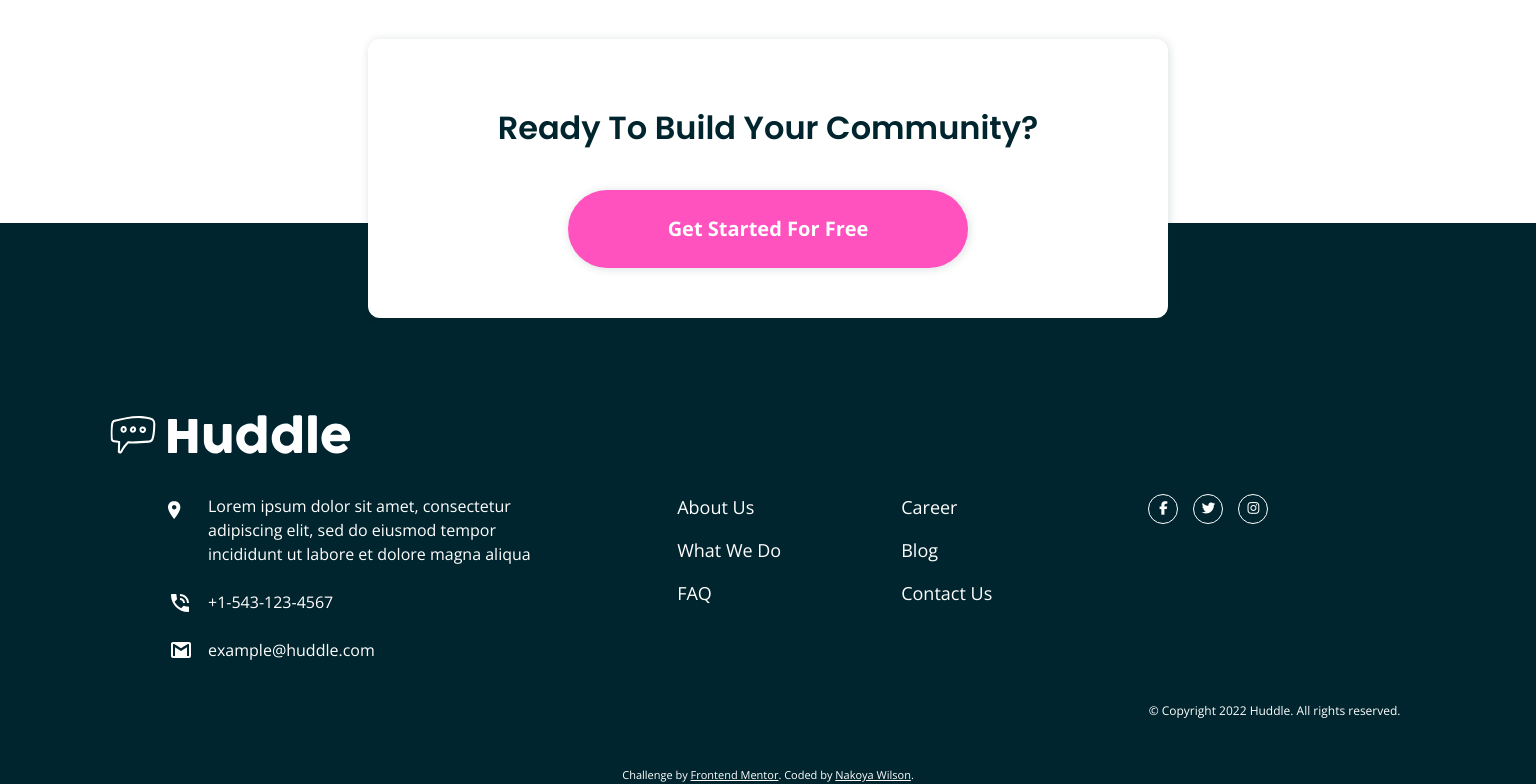
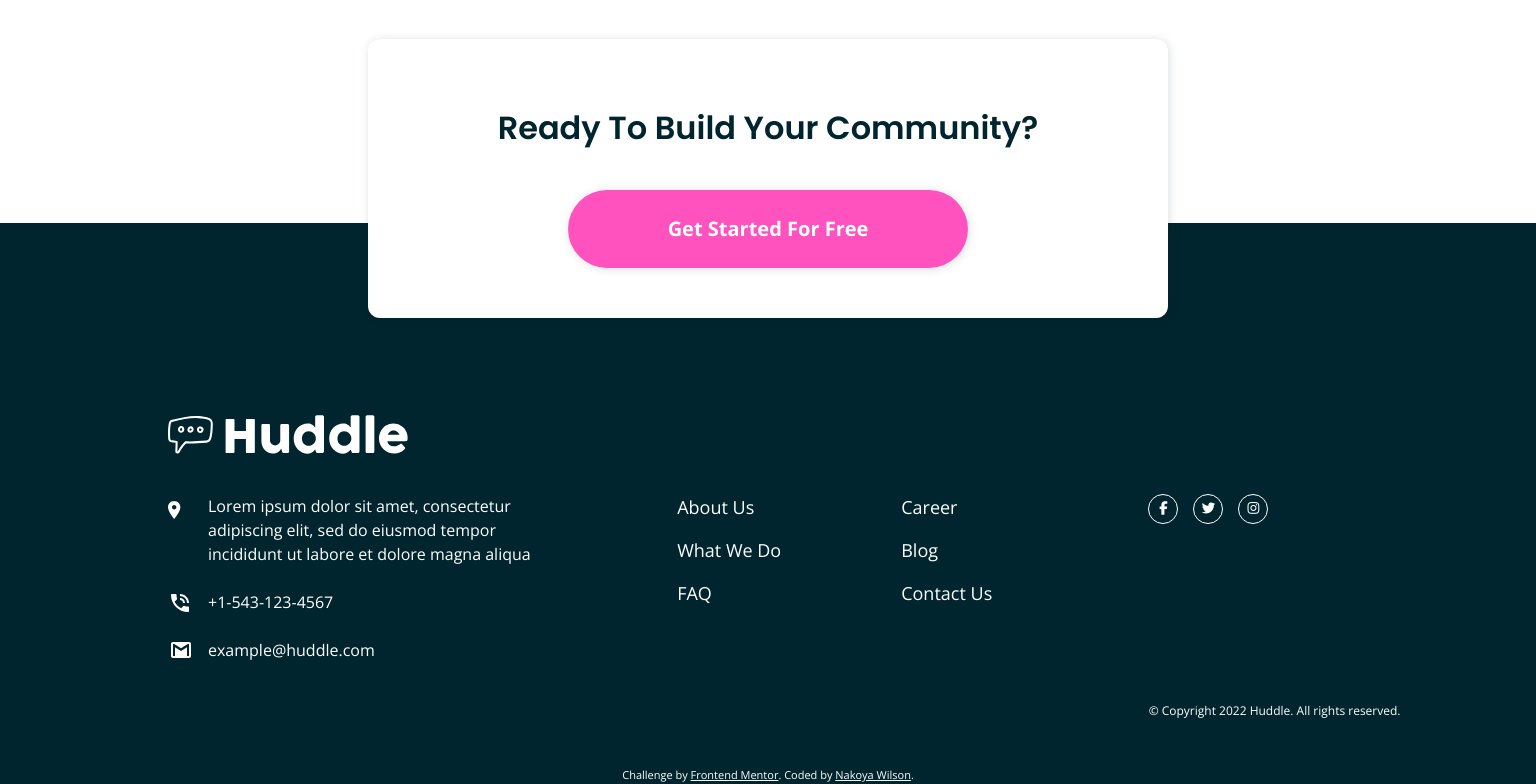
Before and after one commit to nakoyawilson/huddle-landing-page-with-alternating-feature-blocks, a plain HTML site: page index.html in a window 1536 px wide. Shown: the part 2402-3186 px from the top of the page. Drawn offline with nearby package versions, Linux system fonts and the light colour scheme.

Commit message:
Remove transforms on logo on desktop view

```diff
--- a/css/styles.css
+++ b/css/styles.css
@@ -453,7 +453,7 @@ li:last-child {
   }
 
   .logo {
-    transform: scale(1) translateX(-5.75rem);
+    transform: none;
     margin-bottom: 4rem;
     grid-column: span 3;
     margin-left: 4rem;
```
